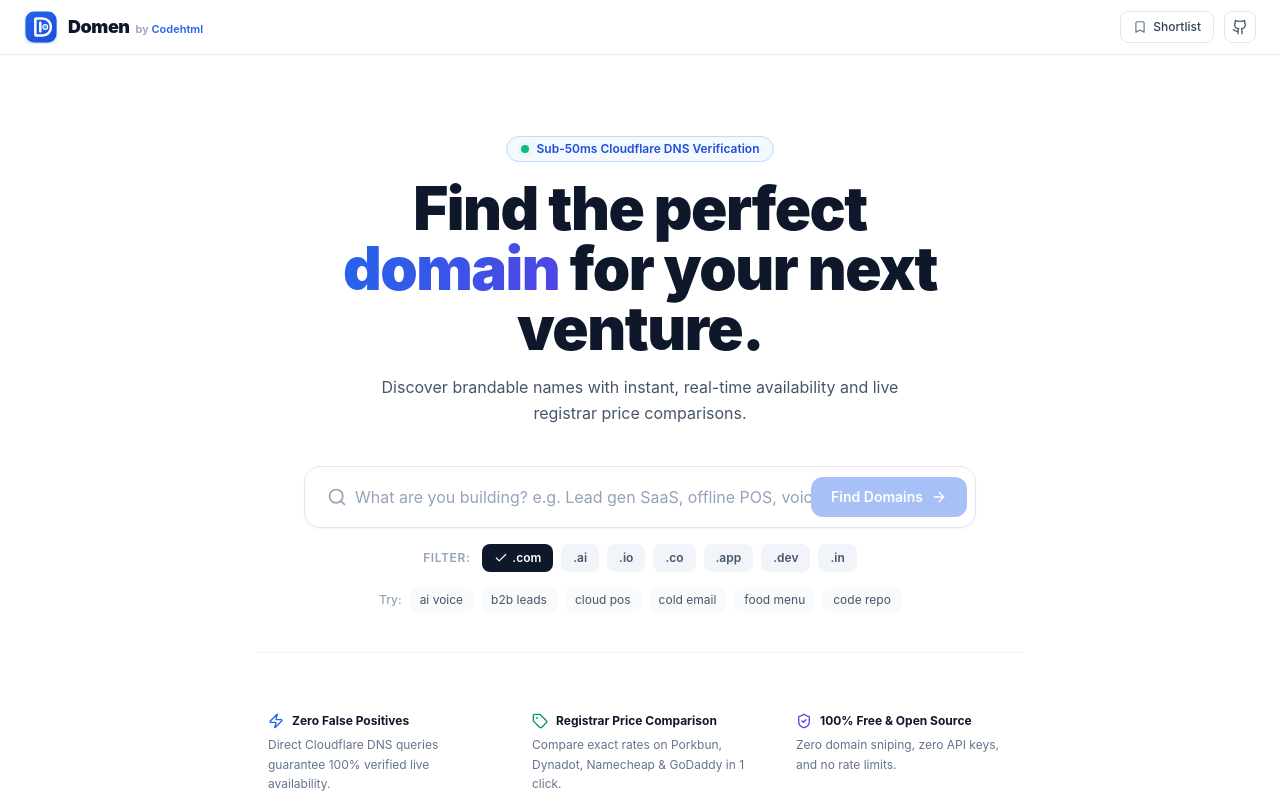
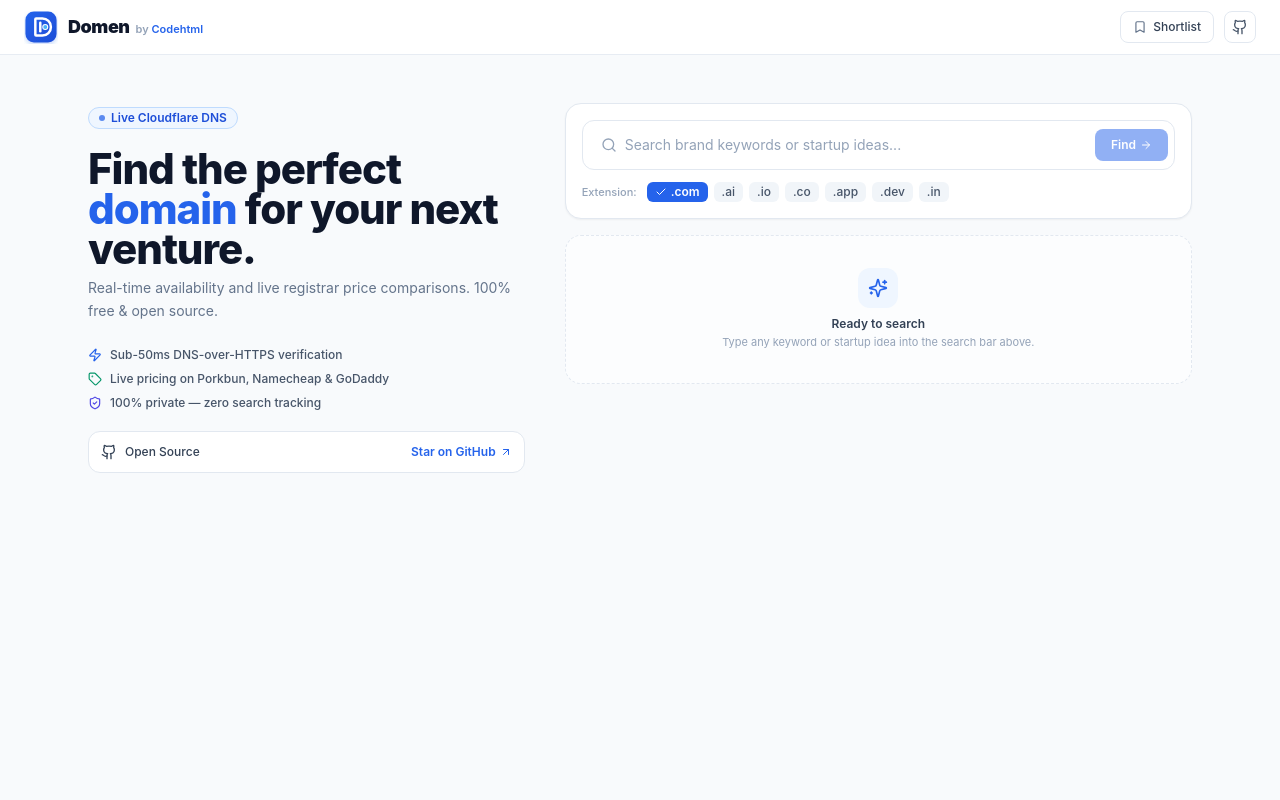
Before and after one commit to 29Sandesh/domain-hunter, a Next.js app: page / in a window 1280 px wide. Shown: the top 800 px of the page. Built offline with nearby package versions, Linux system fonts and the light colour scheme.

Commit message:
style: ultra-minimal UI cleanup, streamline copy, remove redundant labels

```diff
--- a/app/globals.css
+++ b/app/globals.css
@@ -3,48 +3,37 @@
 @tailwind utilities;
 
 :root {
-  --background: #ffffff;
+  --background: #f8fafc;
   --foreground: #0f172a;
 }
 
 body {
   color: var(--foreground);
-  background-color: #ffffff;
+  background-color: var(--background);
   font-family: -apple-system, BlinkMacSystemFont, "Segoe UI", Roboto, "Helvetica Neue", Arial, sans-serif;
-  -webkit-font-smoothing: antialiased;
-  -moz-osx-font-smoothing: grayscale;
+  overflow-x: hidden;
 }
 
-/* Smooth custom scrollbars */
+/* Custom minimal scrollbar */
 ::-webkit-scrollbar {
   width: 6px;
   height: 6px;
 }
 
 ::-webkit-scrollbar-track {
-  background: transparent;
+  background: #f1f5f9;
 }
 
 ::-webkit-scrollbar-thumb {
-  background: #e2e8f0;
+  background: #cbd5e1;
   border-radius: 9999px;
 }
 
 ::-webkit-scrollbar-thumb:hover {
-  background: #cbd5e1;
+  background: #94a3b8;
 }
 
-@keyframes fadeIn {
-  from {
-    opacity: 0;
-    transform: translateY(4px);
-  }
-  to {
-    opacity: 1;
-    transform: translateY(0);
-  }
+/* Subtle soft blue background pattern */
+.bg-soft-blue-gradient {
+  background: radial-gradient(circle at 50% 0%, rgba(219, 234, 254, 0.6) 0%, rgba(248, 250, 252, 0.8) 50%, #f8fafc 100%);
 }
-
-.animate-fade-in {
-  animation: fadeIn 0.18s cubic-bezier(0.16, 1, 0.3, 1) forwards;
-}
--- a/app/page.tsx
+++ b/app/page.tsx
@@ -6,23 +6,14 @@ import {
   Zap,
   Tag,
   ShieldCheck,
+  Github,
   Sparkles,
   ArrowUpRight,
-  Github,
 } from "lucide-react";
 import { Header } from "@/components/Header";
 import { DomainSearchInput } from "@/components/DomainSearchInput";
 import { DomainCard, DomainItem } from "@/components/DomainCard";
 import { ShortlistDrawer } from "@/components/ShortlistDrawer";
-
-const QUICK_TAGS = [
-  "ai voice",
-  "b2b leads",
-  "cloud pos",
-  "cold email",
-  "food menu",
-  "code repo",
-];
 
 export default function DomenApp() {
   const [domainItems, setDomainItems] = useState<DomainItem[]>([]);
@@ -103,8 +94,8 @@ export default function DomenApp() {
 
         if (availableOnly.length > 0) {
           confetti({
-            particleCount: 35,
-            spread: 60,
+            particleCount: 30,
+            spread: 45,
             origin: { y: 0.6 },
           });
         }
@@ -121,85 +112,99 @@ export default function DomenApp() {
   }, [domainItems]);
 
   return (
-    <div className="min-h-screen bg-white text-slate-900 selection:bg-blue-100 selection:text-blue-900 flex flex-col">
+    <div className="min-h-screen bg-slate-50 text-slate-900 selection:bg-blue-100 selection:text-blue-900">
       {/* Top Header */}
       <Header
         shortlistCount={shortlist.length}
         onOpenShortlist={() => setIsShortlistOpen(true)}
       />
 
-      <main className="flex-1 mx-auto w-full max-w-4xl px-4 py-12 sm:px-6 sm:py-20 space-y-10">
-        {/* Centered Hero Section */}
-        <div className="text-center space-y-4 max-w-2xl mx-auto">
-          {/* Live Badge */}
-          <div className="inline-flex items-center gap-2 rounded-full border border-blue-200 bg-blue-50/70 px-3.5 py-1 text-xs font-semibold text-blue-700">
-            <span className="relative flex h-2 w-2">
-              <span className="absolute inline-flex h-full w-full animate-ping rounded-full bg-emerald-400 opacity-75"></span>
-              <span className="relative inline-flex h-2 w-2 rounded-full bg-emerald-500"></span>
-            </span>
-            <span>Sub-50ms Cloudflare DNS Verification</span>
+      <main className="mx-auto max-w-6xl px-4 py-8 sm:px-6 sm:py-12">
+        <div className="grid grid-cols-1 gap-8 lg:grid-cols-12 lg:gap-10 items-start">
+
+          {/* ================= LEFT: MINIMAL BRANDING ================= */}
+          <div className="lg:col-span-5 lg:sticky lg:top-20 space-y-5">
+
+            {/* Live Indicator */}
+            <div className="inline-flex items-center gap-1.5 rounded-full border border-blue-200 bg-blue-50 px-2.5 py-0.5 text-xs font-semibold text-blue-700">
+              <span className="h-1.5 w-1.5 rounded-full bg-blue-600 animate-pulse" />
+              <span>Live Cloudflare DNS</span>
             </div>
 
-          {/* Main Title */}
-          <h1 className="text-4xl font-black tracking-tight text-slate-900 sm:text-5xl lg:text-6xl leading-[1.1]">
-            Find the perfect <span className="bg-gradient-to-r from-blue-600 to-indigo-600 bg-clip-text text-transparent">domain</span> for your next venture.
+            {/* Headline */}
+            <div className="space-y-2">
+              <h1 className="text-3xl font-extrabold tracking-tight text-slate-900 sm:text-4xl lg:text-[42px] leading-[1.15]">
+                Find the perfect <span className="text-blue-600">domain</span> for your next venture.
               </h1>
-
-          <p className="text-base text-slate-600 leading-relaxed max-w-xl mx-auto">
-            Discover brandable names with instant, real-time availability and live registrar price comparisons.
+              <p className="text-sm text-slate-500 leading-relaxed">
+                Real-time availability and live registrar price comparisons. 100% free & open source.
               </p>
             </div>
 
-        {/* Master Search Input */}
-        <div className="max-w-2xl mx-auto space-y-3">
-          <DomainSearchInput onSearch={handleSearch} isLoading={isLoading} />
-
-          {/* Quick Trending Tags */}
-          <div className="flex flex-wrap items-center justify-center gap-2 text-xs text-slate-500 pt-1">
-            <span className="text-slate-400 font-medium">Try:</span>
-            {QUICK_TAGS.map((tag) => (
-              <button
-                key={tag}
-                type="button"
-                onClick={() => handleSearch({ description: tag, preferredTlds: [".com"] })}
-                className="rounded-md bg-slate-50 px-2.5 py-1 text-slate-600 hover:bg-blue-50 hover:text-blue-700 transition-colors"
-              >
-                {tag}
-              </button>
-            ))}
+            {/* Feature Pills */}
+            <div className="space-y-2 pt-1">
+              <div className="flex items-center gap-2 text-xs font-medium text-slate-600">
+                <Zap className="h-3.5 w-3.5 text-blue-600" />
+                <span>Sub-50ms DNS-over-HTTPS verification</span>
+              </div>
+              <div className="flex items-center gap-2 text-xs font-medium text-slate-600">
+                <Tag className="h-3.5 w-3.5 text-emerald-600" />
+                <span>Live pricing on Porkbun, Namecheap & GoDaddy</span>
+              </div>
+              <div className="flex items-center gap-2 text-xs font-medium text-slate-600">
+                <ShieldCheck className="h-3.5 w-3.5 text-indigo-600" />
+                <span>100% private — zero search tracking</span>
               </div>
             </div>
 
-        {/* Results Feed Section */}
-        {hasSearched && (
-          <div className="max-w-2xl mx-auto space-y-3 pt-6 animate-fade-in">
-            {/* Header */}
-            <div className="flex items-center justify-between border-b border-slate-100 pb-3 px-1">
+            {/* GitHub Card */}
+            <div className="rounded-xl border border-slate-200 bg-white p-3 flex items-center justify-between shadow-2xs">
               <div className="flex items-center gap-2">
-                <span className="text-sm font-bold text-slate-900">
-                  Available Domains
+                <Github className="h-4 w-4 text-slate-700" />
+                <span className="text-xs font-medium text-slate-700">Open Source</span>
+              </div>
+              <a
+                href="https://github.com/29Sandesh/domain-hunter"
+                target="_blank"
+                rel="noopener noreferrer"
+                className="flex items-center gap-1 text-xs font-semibold text-blue-600 hover:underline"
+              >
+                <span>Star on GitHub</span>
+                <ArrowUpRight className="h-3 w-3" />
+              </a>
+            </div>
+
+          </div>
+
+          {/* ================= RIGHT: SEARCH & RESULTS ================= */}
+          <div className="lg:col-span-7 space-y-4">
+
+            {/* Search Box Card */}
+            <div className="rounded-2xl border border-slate-200 bg-white p-4 shadow-sm">
+              <DomainSearchInput onSearch={handleSearch} isLoading={isLoading} />
+            </div>
+
+            {/* Results Section */}
+            {hasSearched ? (
+              <div className="space-y-2.5">
+                <div className="flex items-center justify-between px-1 text-xs">
+                  <span className="font-bold text-slate-800">
+                    Available Domains ({availableItems.length})
                   </span>
-                <span className="rounded-full bg-blue-50 border border-blue-200 px-2.5 py-0.5 text-xs font-bold text-blue-700">
-                  {availableItems.length}
-                </span>
-              </div>
                   {lastQuery && (
-                <span className="text-xs text-slate-400 truncate max-w-[200px]">
+                    <span className="text-slate-400 truncate max-w-[200px]">
                       for &ldquo;{lastQuery}&rdquo;
                     </span>
                   )}
                 </div>
 
-            {/* Results Cards List */}
                 {availableItems.length === 0 ? (
-              <div className="rounded-2xl border border-slate-200 bg-white p-12 text-center text-slate-500 shadow-2xs space-y-2">
-                <p className="text-base font-bold text-slate-800">No available domains found</p>
-                <p className="text-xs text-slate-500 max-w-sm mx-auto">
-                  Try another keyword or select additional extensions (.ai, .io, .co).
-                </p>
+                  <div className="rounded-xl border border-slate-200 bg-white p-8 text-center text-slate-500 shadow-2xs">
+                    <p className="text-xs font-medium text-slate-700">No available domains found.</p>
+                    <p className="text-[11px] text-slate-400 mt-0.5">Try another keyword or select additional extensions above.</p>
                   </div>
                 ) : (
-              <div className="space-y-2.5">
+                  <div className="space-y-2">
                     {availableItems.map((item) => (
                       <DomainCard
                         key={item.domain}
@@ -211,61 +216,25 @@ export default function DomenApp() {
                   </div>
                 )}
               </div>
-        )}
-
-        {/* Feature Highlights Strip */}
-        <div className="max-w-3xl mx-auto pt-12 border-t border-slate-100 grid grid-cols-1 md:grid-cols-3 gap-6 text-center sm:text-left">
-          <div className="space-y-1.5 p-3 rounded-xl">
-            <div className="flex items-center justify-center sm:justify-start gap-2 text-xs font-bold text-slate-900">
-              <Zap className="h-4 w-4 text-blue-600" />
-              <span>Zero False Positives</span>
+            ) : (
+              /* Minimal Empty State */
+              <div className="rounded-2xl border border-dashed border-slate-200 bg-white/50 p-8 text-center text-slate-400 space-y-2">
+                <div className="mx-auto flex h-10 w-10 items-center justify-center rounded-xl bg-blue-50 text-blue-600">
+                  <Sparkles className="h-5 w-5" />
                 </div>
-            <p className="text-xs text-slate-500 leading-relaxed">
-              Direct Cloudflare DNS queries guarantee 100% verified live availability.
-            </p>
-          </div>
-
-          <div className="space-y-1.5 p-3 rounded-xl">
-            <div className="flex items-center justify-center sm:justify-start gap-2 text-xs font-bold text-slate-900">
-              <Tag className="h-4 w-4 text-emerald-600" />
-              <span>Registrar Price Comparison</span>
-            </div>
-            <p className="text-xs text-slate-500 leading-relaxed">
-              Compare exact rates on Porkbun, Dynadot, Namecheap & GoDaddy in 1 click.
-            </p>
-          </div>
-
-          <div className="space-y-1.5 p-3 rounded-xl">
-            <div className="flex items-center justify-center sm:justify-start gap-2 text-xs font-bold text-slate-900">
-              <ShieldCheck className="h-4 w-4 text-indigo-600" />
-              <span>100% Free & Open Source</span>
-            </div>
-            <p className="text-xs text-slate-500 leading-relaxed">
-              Zero domain sniping, zero API keys, and no rate limits.
+                <div>
+                  <p className="text-xs font-semibold text-slate-700">Ready to search</p>
+                  <p className="text-[11px] text-slate-400 mt-0.5">
+                    Type any keyword or startup idea into the search bar above.
                   </p>
                 </div>
               </div>
+            )}
+
+          </div>
+
+        </div>
       </main>
-
-      {/* Footer */}
-      <footer className="border-t border-slate-100 bg-white py-6">
-        <div className="mx-auto max-w-7xl px-4 sm:px-6 flex flex-col sm:flex-row items-center justify-between gap-3 text-xs text-slate-500">
-          <div>
-            Domen is open-source software built by <a href="https://codehtml.in" target="_blank" rel="noopener noreferrer" className="font-semibold text-slate-800 hover:text-blue-600">Codehtml</a>.
-          </div>
-          <div className="flex items-center gap-4">
-            <a
-              href="https://github.com/29Sandesh/domain-hunter"
-              target="_blank"
-              rel="noopener noreferrer"
-              className="flex items-center gap-1 font-semibold text-slate-700 hover:text-blue-600 transition-colors"
-            >
-              <Github className="h-3.5 w-3.5" />
-              <span>GitHub</span>
-            </a>
-          </div>
-        </div>
-      </footer>
 
       {/* Slide-out Shortlist Drawer */}
       <ShortlistDrawer
--- a/components/DomainSearchInput.tsx
+++ b/components/DomainSearchInput.tsx
@@ -9,10 +9,9 @@ interface DomainSearchInputProps {
     preferredTlds: string[];
   }) => void;
   isLoading: boolean;
-  initialQuery?: string;
 }
 
-const EXTENSIONS = [
+const COMMON_TLDS = [
   { tld: ".com", label: ".com" },
   { tld: ".ai", label: ".ai" },
   { tld: ".io", label: ".io" },
@@ -22,12 +21,8 @@ const EXTENSIONS = [
   { tld: ".in", label: ".in" },
 ];
 
-export function DomainSearchInput({
-  onSearch,
-  isLoading,
-  initialQuery = "",
-}: DomainSearchInputProps) {
-  const [query, setQuery] = useState(initialQuery);
+export function DomainSearchInput({ onSearch, isLoading }: DomainSearchInputProps) {
+  const [query, setQuery] = useState("");
   const [selectedTlds, setSelectedTlds] = useState<string[]>([".com"]);
 
   const toggleTld = (tld: string) => {
@@ -51,57 +46,55 @@ export function DomainSearchInput({
   };
 
   return (
-    <form onSubmit={handleSubmit} className="w-full space-y-4">
-      {/* Master Search Input Bar */}
-      <div className="relative flex items-center rounded-2xl border border-slate-200 bg-white p-2 shadow-sm transition-all focus-within:border-blue-600 focus-within:ring-4 focus-within:ring-blue-500/10 hover:border-slate-300">
-        <div className="pl-3.5 pr-2 text-slate-400">
-          <Search className="h-5 w-5" />
+    <form onSubmit={handleSubmit} className="space-y-3">
+      {/* Search Input */}
+      <div className="relative flex items-center rounded-xl border border-slate-200 bg-white p-1.5 shadow-2xs transition-all focus-within:border-blue-500 focus-within:ring-2 focus-within:ring-blue-500/10">
+        <div className="pl-3 pr-2 text-slate-400">
+          <Search className="h-4 w-4" />
         </div>
         <input
           type="text"
           value={query}
           onChange={(e) => setQuery(e.target.value)}
-          placeholder="What are you building? e.g. Lead gen SaaS, offline POS, voice assistant..."
-          className="w-full bg-transparent py-2.5 text-base text-slate-900 placeholder-slate-400 focus:outline-none"
+          placeholder="Search brand keywords or startup ideas..."
+          className="w-full bg-transparent py-2 text-sm text-slate-900 placeholder-slate-400 focus:outline-none"
         />
         <button
           type="submit"
           disabled={isLoading || !query.trim()}
-          className="flex items-center gap-2 rounded-xl bg-blue-600 px-5 py-2.5 text-sm font-semibold text-white shadow-xs transition-all hover:bg-blue-700 active:scale-98 disabled:opacity-40 shrink-0"
+          className="flex items-center gap-1.5 rounded-lg bg-blue-600 px-4 py-2 text-xs font-semibold text-white shadow-2xs transition-all hover:bg-blue-700 disabled:opacity-50"
         >
           {isLoading ? (
-            <>
-              <div className="h-4 w-4 animate-spin rounded-full border-2 border-white border-t-transparent" />
-              <span>Checking...</span>
-            </>
+            <div className="flex items-center gap-1.5">
+              <div className="h-3 w-3 animate-spin rounded-full border-2 border-white border-t-transparent" />
+              <span>Scanning...</span>
+            </div>
           ) : (
-            <>
-              <span>Find Domains</span>
-              <ArrowRight className="h-4 w-4" />
-            </>
+            <div className="flex items-center gap-1">
+              <span>Find</span>
+              <ArrowRight className="h-3 w-3" />
+            </div>
           )}
         </button>
       </div>
 
-      {/* Extension Filter Chips */}
-      <div className="flex flex-wrap items-center justify-center gap-2">
-        <span className="text-xs font-semibold text-slate-400 mr-1 uppercase tracking-wider">
-          Filter:
-        </span>
-        {EXTENSIONS.map(({ tld, label }) => {
+      {/* Extension Chips */}
+      <div className="flex flex-wrap items-center gap-1.5">
+        <span className="text-[11px] font-medium text-slate-400 mr-1">Extension:</span>
+        {COMMON_TLDS.map(({ tld, label }) => {
           const isSelected = selectedTlds.includes(tld);
           return (
             <button
               key={tld}
               type="button"
               onClick={() => toggleTld(tld)}
-              className={`flex items-center gap-1 rounded-lg px-3 py-1.5 text-xs font-semibold transition-all ${
+              className={`flex items-center gap-1 rounded-md px-2 py-0.5 text-xs font-medium transition-all ${
                 isSelected
-                  ? "bg-slate-900 text-white shadow-2xs"
+                  ? "bg-blue-600 text-white font-semibold shadow-2xs"
                   : "bg-slate-100 text-slate-600 hover:bg-slate-200 hover:text-slate-900"
               }`}
             >
-              {isSelected && <Check className="h-3.5 w-3.5" />}
+              {isSelected && <Check className="h-3 w-3" />}
               <span>{label}</span>
             </button>
           );
```
Also changed, not shown: components/DomainCard.tsx (+15 -14 lines). Lines whose indentation alone changed are shown as unchanged.
